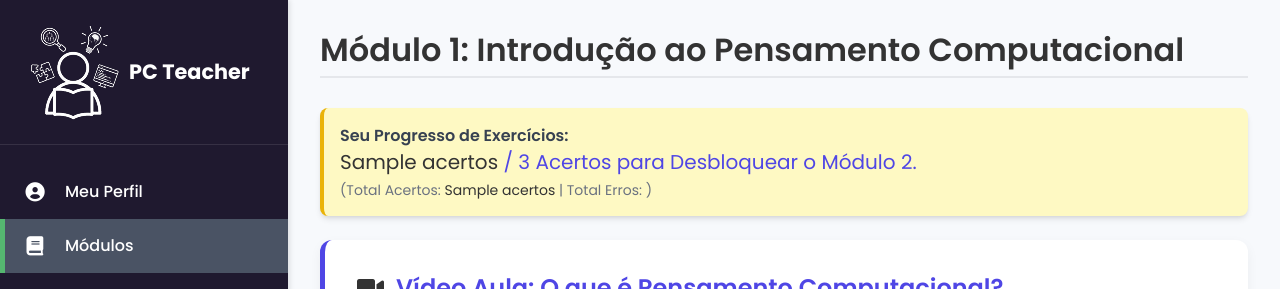
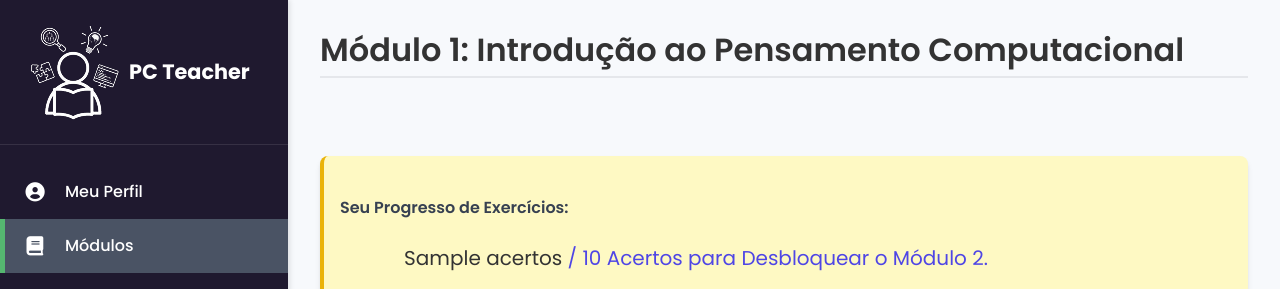
Before and after one commit to danidancr/PC-Teacher-, a Flask app: template templates/conteudo-introducao.html in a window 1280 px wide. Shown: the top 289 px of the page. Run offline with Flask 3, Linux system fonts and the light colour scheme; the template is opened without the code that fills it: most values are stand-ins (such as "Sample title", 1, 10 or a date in 2020); some libraries are stand-ins or nearby versions.

Commit message:
atualizar exercício

```diff
--- a/templates/conteudo-introducao.html
+++ b/templates/conteudo-introducao.html
@@ -6,7 +6,7 @@
 
 {% block content %}
     {% set MODULO_SLUG = 'introducao' %}
-    {% set MIN_ACERTOS = 3 %}
+    {% set MIN_ACERTOS = modulo.min_acertos_para_desbloqueio %}
 
     <div id="statusContainer" class="p-4 rounded-lg shadow-md mb-6 bg-yellow-100 border-l-4 border-yellow-500">
         <p class="font-semibold text-gray-700">Seu Progresso de Exercícios:</p>
@@ -201,7 +201,7 @@
         <p class="text-gray-700 mb-4">A sua resposta será armazenada para compor o seu projeto final no último módulo.</p>
         <form id="project-idea-form" onsubmit="handleProjectIdeaSubmission(event, '{{ MODULO_SLUG }}'); return false;">
             <label for="project_idea_0" class="block text-gray-800 font-medium mb-2">Qual problema em sua escola/disciplina poderia ser resolvido usando uma abordagem de Pensamento Computacional?</label>
-            <textarea id="project_idea_0" name="project_idea_0" rows="4" class="w-full p-3 border border-indigo-300 rounded-lg focus:ring-primary-indigo focus:border-primary-indigo" placeholder="Descreva sua ideia aqui...">{{ projeto_idea.introducao if projeto_idea.introducao is defined }}</textarea>
+                        <textarea id="project_idea_0" name="project_idea_0" rows="4" class="w-full p-3 border border-indigo-300 rounded-lg focus:ring-primary-indigo focus:border-primary-indigo" placeholder="Descreva sua ideia aqui...">{{ resposta_anterior }}</textarea>
 
             <button type="submit" id="projectSubmitBtn" class="mt-4 bg-primary-indigo hover:bg-indigo-700 text-white font-bold py-2 px-4 rounded-lg transition duration-200">Salvar Ideia</button>
             <div id="projectFeedback" class="mt-2 hidden p-2 rounded text-sm font-medium"></div>
@@ -211,15 +211,13 @@
 
 {% block finish_button %}
     <div class="mt-8 text-center">
-        {% if progresso_modulo.acertos >= MIN_ACERTOS %}
-        <form method="POST" action="{{ url_for('concluir_modulo', modulo_nome=MODULO_SLUG) }}">
-            <button type="submit" class="btn-finish hover:shadow-lg">
-                <i class="fas fa-check-double mr-2"></i>Próximo Módulo (Desbloqueado!)
-            </button>
-        </form>
+                {% if progresso_modulo.concluido %}
+                <a href="{{ url_for('modulos') }}" class="btn-finish hover:shadow-lg inline-flex items-center">
+            <i class="fas fa-check-double mr-2"></i>Módulo Concluído! Ir para o Próximo.
+        </a>
         {% else %}
         <button type="button" class="btn-finish-disabled bg-gray-400 text-gray-100 cursor-not-allowed">
-            <i class="fas fa-lock mr-2"></i> Próximo Módulo (Requer {{ MIN_ACERTOS }} acertos)
+            <i class="fas fa-lock mr-2"></i> Próximo Módulo (Requer {{ progresso_modulo.acertos }} / {{ modulo.min_acertos_para_desbloqueio }} acertos)
         </button>
         {% endif %}
     </div>
@@ -229,7 +227,8 @@
 <script>
     // Variáveis globais obtidas do Jinja
     const MODULO_SLUG = '{{ MODULO_SLUG }}';
-    const MIN_ACERTOS = {{ MIN_ACERTOS }};
+    // Usando a variável passada pelo Flask, mais robusto
+    const MIN_ACERTOS = {{ modulo.min_acertos_para_desbloqueio }};
 
     // Referências aos elementos de progresso
     const currentAcertosSpan = document.getElementById('currentAcertos');
@@ -247,30 +246,27 @@
     };
 
     // Função para atualizar os contadores e o botão no topo da página
-    function updateProgressUI(newAcertos, newErros) {
+    function updateProgressUI(newAcertos, newErros, isCompleted) {
         currentAcertosSpan.textContent = newAcertos;
         acertosCountSpan.textContent = newAcertos;
         errosCountSpan.textContent = newErros;
 
         // Atualiza o botão de conclusão do módulo
-        if (newAcertos >= MIN_ACERTOS) {
+        if (isCompleted) {
+            // Usa a rota 'modulos' para retornar ao painel principal
             finishButtonContainer.innerHTML = `
-                <form method="POST" action="/concluir-modulo/${MODULO_SLUG}">
-                    <button type="submit" class="btn-finish hover:shadow-lg">
-                        <i class="fas fa-check-double mr-2"></i>Próximo Módulo (Desbloqueado!)
-                    </button>
-                </form>
+                <a href="/modulos" class="btn-finish hover:shadow-lg inline-flex items-center">
+                    <i class="fas fa-check-double mr-2"></i>Módulo Concluído! Ir para o Próximo.
+                </a>
             `;
-            showGlobalFeedback('Parabéns! Você atingiu o mínimo de acertos e desbloqueou o próximo módulo.', 'success');
+            showGlobalFeedback('Parabéns! Você concluiu o módulo e desbloqueou o próximo.', 'success');
         } else {
-            // Se o botão estava desbloqueado (devido ao recarregamento), ele será rebloqueado
-            if (!finishButtonContainer.querySelector('.btn-finish-disabled')) {
+            // Se não está completo, garante que o botão esteja bloqueado e com a contagem correta
             finishButtonContainer.innerHTML = `
                 <button type="button" class="btn-finish-disabled bg-gray-400 text-gray-100 cursor-not-allowed">
-                        <i class="fas fa-lock mr-2"></i> Próximo Módulo (Requer ${MIN_ACERTOS} acertos)
+                    <i class="fas fa-lock mr-2"></i> Próximo Módulo (Requer ${newAcertos} / ${MIN_ACERTOS} acertos)
                 </button>
             `;
-            }
         }
     }
 
@@ -312,9 +308,11 @@
             headers: {
                 'Content-Type': 'application/json',
             },
+            // O valor da resposta que o backend espera (simulação de correção)
             body: JSON.stringify({
                 question_id: questionId,
-                resposta: selectedAnswer,
+                // Manda 'certo' se a resposta tiver data-correct="true", senão envia a letra
+                resposta: element.getAttribute('data-correct') === 'true' ? 'certo' : selectedAnswer,
             }),
         })
         .then(response => response.json())
@@ -323,7 +321,7 @@
 
             // Verifica o status de acerto
             if (data.is_correct) {
-                message = `✅ Correto! ${data.rationale || ''}`;
+                message = `✅ Correto! Você somou 1 acerto.`;
                 feedbackDiv.className = `feedback-message mt-4 p-2 rounded bg-green-100 text-green-700`;
                 element.classList.remove('bg-gray-100', 'hover:bg-gray-200');
                 element.classList.add('bg-green-300');
@@ -335,7 +333,7 @@
             }
 
             // Atualiza o progresso global (Acertos / Erros) e o botão
-            updateProgressUI(data.new_acertos, data.new_erros);
+            updateProgressUI(data.new_acertos, data.new_erros, data.is_module_completed);
 
             // Exibe o feedback específico da questão
             feedbackDiv.innerHTML = message;
@@ -394,7 +392,8 @@
                 'Content-Type': 'application/json',
             },
             body: JSON.stringify({
-                resposta: idea,
+                // A rota Flask espera 'conteudo_resposta'
+                conteudo_resposta: idea,
                 campo: MODULO_SLUG // O campo no DB é 'introducao'
             }),
         })
```
Lines whose indentation alone changed are shown as unchanged.
